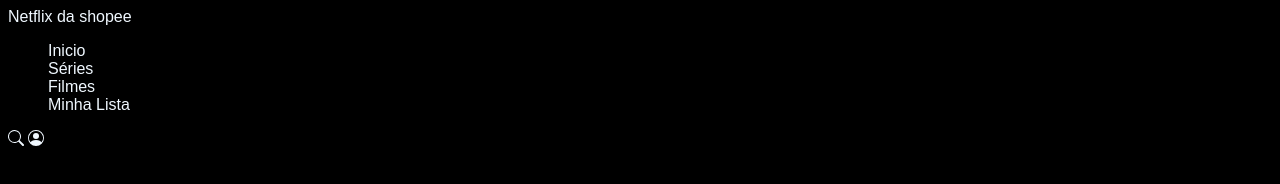
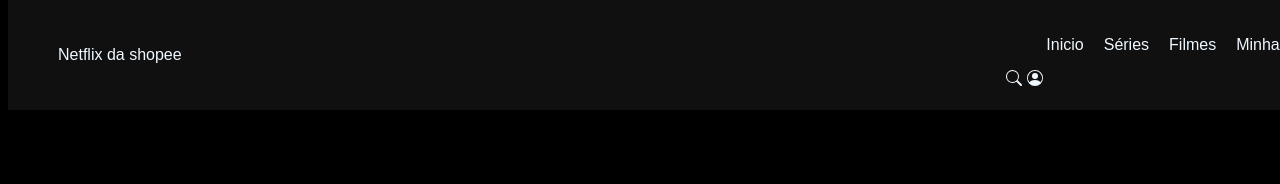
Before and after one commit to elton-an/netflix, a plain HTML site: page index.html in a window 1280 px wide. Drawn offline with Linux system fonts and the light colour scheme.

Commit message:
css.styles

```diff
--- a/styles.css
+++ b/styles.css
@@ -11,3 +11,27 @@
 ul {
     list-style: none;
 }
+/*cabeçalho - barra de navegação*/
+.header {
+    display: flex;
+    justify-content: space-between;
+    align-items: center;
+    padding: 20px 50px;
+    background-color:rgba(20, 20, 20,0.8);
+    position: fixed;
+    top: 0;
+    width: 100%;
+    z-index: 1000; /*garante que fique acima de tudo*/
+}
+.main-nav ul{
+    display: flex;
+}
+.main-nav ul li{
+    margin-right: 20px;
+}
+.main-nav ul li a{
+    transition: color 0.3s ease;
+}
+.main-nav ul li a:hover{
+    color:#b3b3b3;
+}
```
